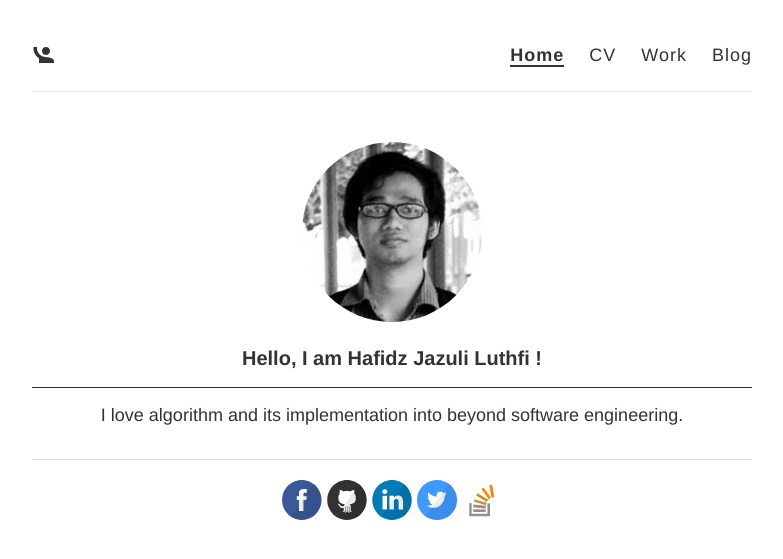
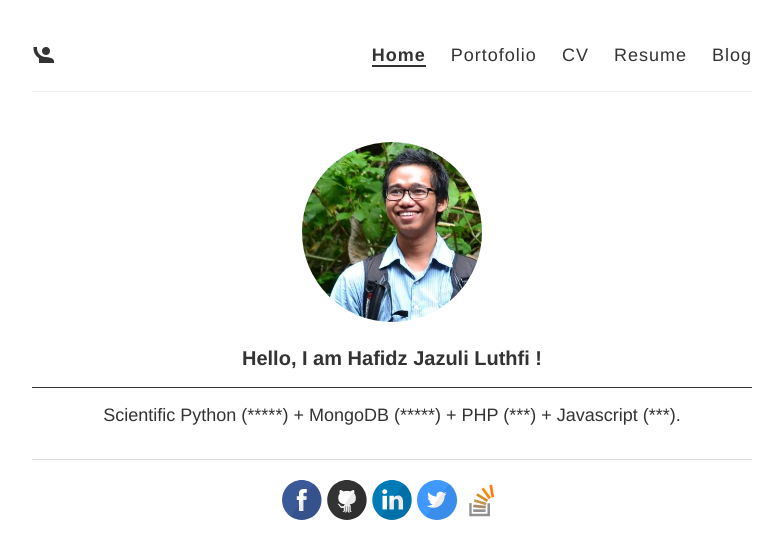
Before and after one commit to Bladefidz/bladefidz.github.io, a Jekyll site: the page built from index.html, in a window 1280 px wide. Shown: the top 559 px of the page, without its empty margins (248-1031 px from the left). Built offline with Jekyll 4.4.1, drawn with Linux system fonts in a browser that asks for light colours.

Commit message:
Update pages

```diff
--- a/_config.yml
+++ b/_config.yml
@@ -50,7 +50,7 @@ markdown: kramdown
 theme: minima
 lsi: false
 safe: true
-source: "D:\\Github\\bladefidz.github.io"
+source: "/home/bladefidz/Codes/bladefidz.github.io"
 incremental: false
 highlighter: rouge
 
--- a/_includes/navbar.html
+++ b/_includes/navbar.html
@@ -12,8 +12,9 @@
 
       <nav>
         <a id="home" href="/">Home</a>
+        <a id="portofolio" href="{{ site.baseurl }}/portofolio">Portofolio</a>
         <a id="cv" href="{{ site.baseurl }}/cv">CV</a>
-        <a id="work" href="{{ site.baseurl }}/work">Work</a>
+        <a id="resume" href="{{ site.baseurl }}/cv">Resume</a>
         <a id="blog" href="{{ site.baseurl }}/blog">Blog</a>
       </nav>
     </header>
--- a/blog.html
+++ b/blog.html
@@ -1,7 +1,9 @@
 ---
 layout: default
 ---
-
+<div class="announcement">
+	<p style="text-align: center;">[<a target="_blank" href="http://medium.com/@bladefidz">Medium</a>] [<a target="_blank" href="http://dev.to/bladefidz/">dev.to</a>] [<a target="_blank" href="http://legacy.gitbook.com/@bladefidz">Gitbook</a>]</p>
+</div>
 <div class="posts">
   {% for post in site.posts %}
     <article class="post">
--- a/css/style.scss
+++ b/css/style.scss
@@ -246,6 +246,10 @@ nav {
 // .main
 //
 
+.announcement {
+  position: sticky;
+}
+
 .content-header {
   .circle-photo {
     text-align: center;
@@ -297,6 +301,11 @@ nav {
   }
 }
 
+.tags {
+  text-align: left;
+  color: blue
+}
+
 .wrapper-footer {
   margin-top: 30px;
 }
@@ -324,6 +333,7 @@ div.img-box {
     margin-bottom: 30px;
     border: 1px solid #ccc;
     float: left;
+    width: 100%;
 }
 
 div.img-box:hover {
@@ -331,6 +341,8 @@ div.img-box:hover {
 }
 
 div.img-box img {
+    margin-left: auto;
+    margin-right: auto;
     width: 100%;
     height: auto;
 }
--- a/index.html
+++ b/index.html
@@ -12,6 +12,6 @@ layout: default
    	</div>
   </div>
   <div class="content-body">
-    <center><p>I love algorithm and its implementation into beyond software engineering.</p></center>
+    <center><p>Scientific Python (*****) + MongoDB (*****) + PHP (***) + Javascript (***).</p></center>
   </div>
 </div>
```
Also changed, not shown: portofolio.html (added, +257 -0 lines), work.html (deleted, +0 -96 lines), Gemfile.lock, images/Figure_2.png (added), images/figure_3.png (added), images/me.jpg, images/me1.jpg (added), images/outlier.png (added), images/simple-nn.png (added), images/web-aggregation.png (added), images/wfuzz.jpeg (added), resume.html (added), 2 other files.
